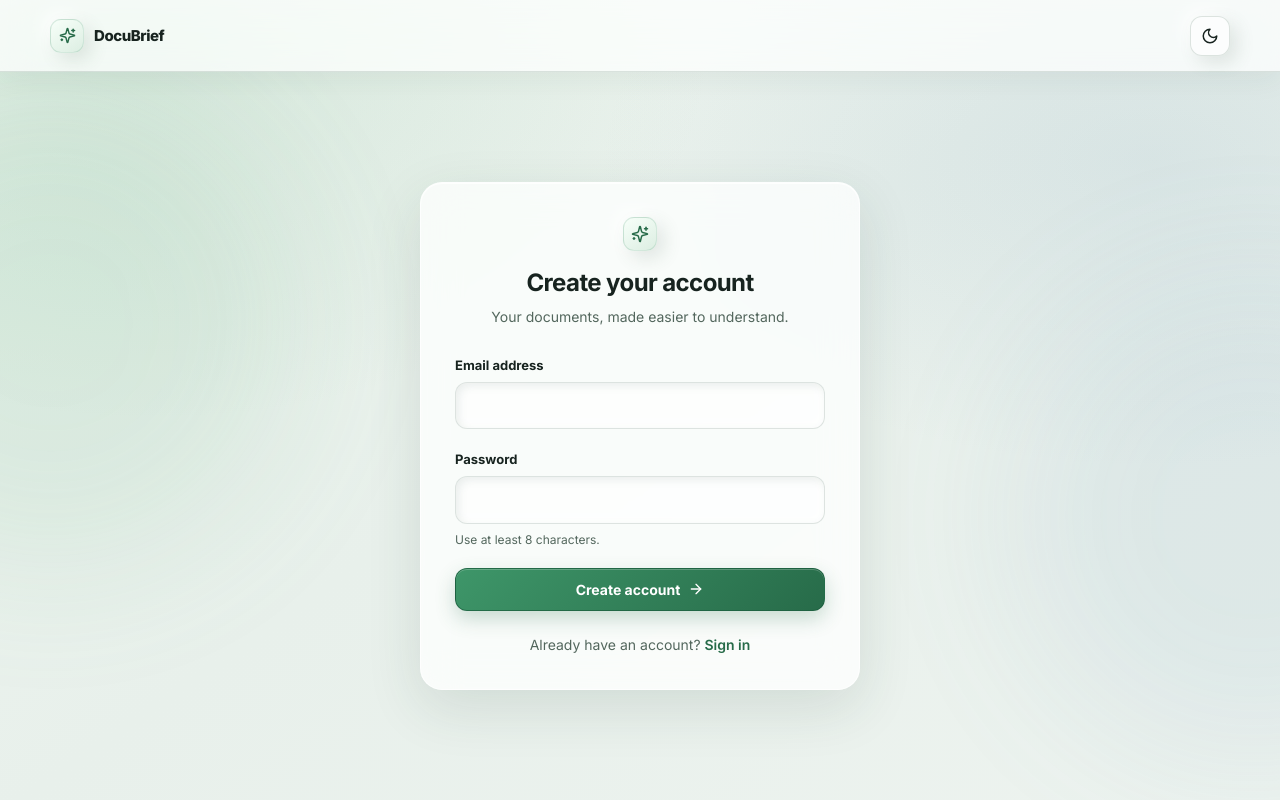
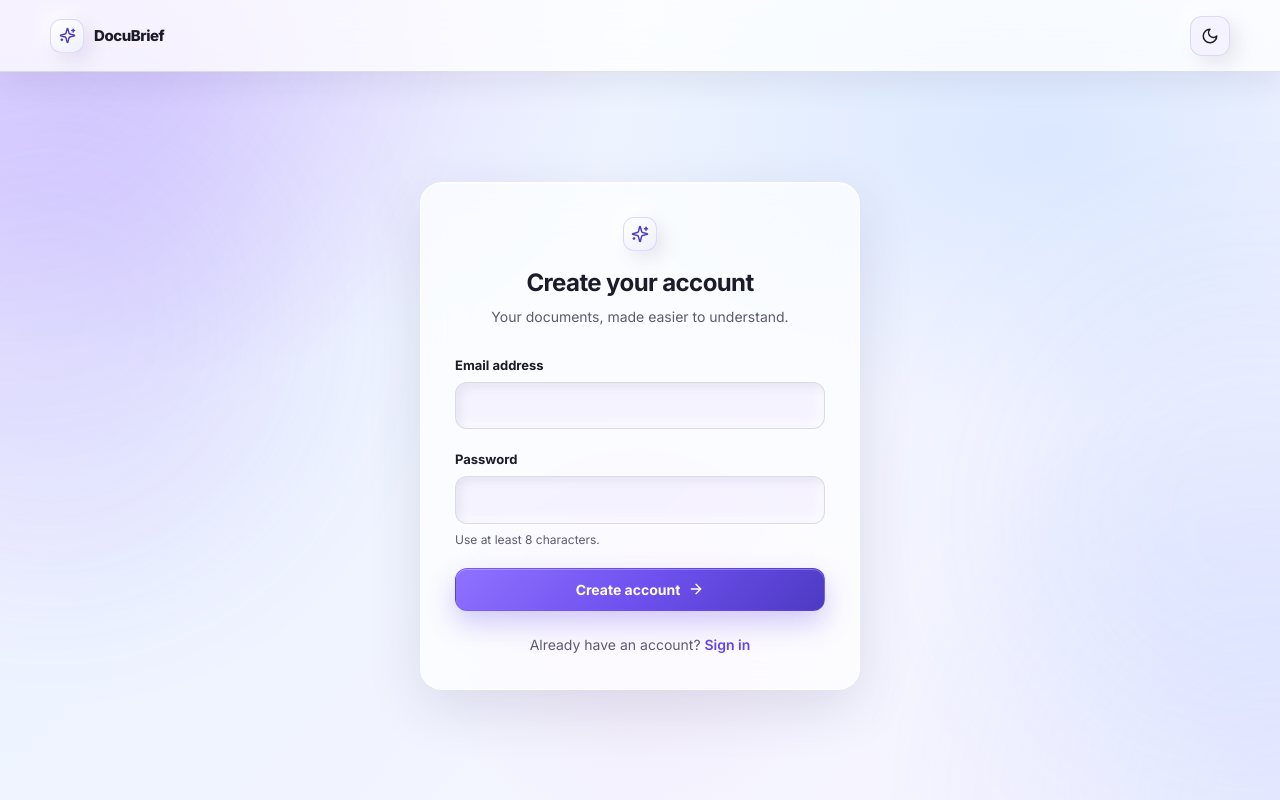
Before and after one commit to gowtham2000gsmg6-source/Docubrief-frontend, a Next.js app: page /signup in a window 1280 px wide. Built offline with nearby package versions, Linux system fonts and the light colour scheme; no server answers.

Commit message:
Add files via upload

```diff
--- a/app/globals.css
+++ b/app/globals.css
@@ -4,76 +4,77 @@
 
 :root {
   color-scheme: light;
-  --surface: rgba(255, 255, 255, 0.76);
-  --surface-strong: rgba(255, 255, 255, 0.9);
-  --surface-soft: rgba(255, 255, 255, 0.62);
-  --line: rgba(91, 120, 104, 0.2);
-  --foreground: #17231f;
-  --muted: #53675d;
-  --canvas: #edf4ef;
-  --brand: #32835c;
-  --brand-strong: #276b49;
-  --brand-deep: #1e5439;
-  --brand-50: #eaf5ef;
-  --brand-100: #d5ebde;
-  --secondary: #6586a1;
-  --error: #a32620;
-  --error-surface: rgba(255, 240, 238, 0.88);
-  --warning: #81500d;
-  --success: #1e6543;
+  --surface: rgba(255, 255, 255, 0.7);
+  --surface-strong: rgba(255, 255, 255, 0.92);
+  --surface-soft: rgba(244, 240, 255, 0.78);
+  --line: rgba(78, 66, 125, 0.15);
+  --foreground: #1d1b2a;
+  --muted: #5d5a72;
+  --canvas: #f5f2ff;
+  --brand: #7a5cf8;
+  --brand-strong: #6245ea;
+  --brand-deep: #43338f;
+  --brand-50: #f3eeff;
+  --brand-100: #e2d9ff;
+  --secondary: #77a8ff;
+  --error: #b54a55;
+  --error-surface: rgba(255, 241, 244, 0.9);
+  --warning: #a46714;
+  --success: #2d7b63;
   --body-background:
-    radial-gradient(ellipse at 12% 6%, rgba(122, 182, 145, 0.2), transparent 35%),
-    radial-gradient(ellipse at 90% 20%, rgba(126, 164, 188, 0.16), transparent 34%),
-    linear-gradient(145deg, #eff6f0 0%, #e8f0eb 48%, #edf3ef 100%);
-  --orb-primary: rgba(104, 177, 130, 0.32);
-  --orb-secondary: rgba(104, 151, 181, 0.26);
-  --glass-border: rgba(255, 255, 255, 0.72);
-  --header-shadow: 0 8px 28px rgba(37, 65, 48, 0.06);
-  --brand-mark-border: rgba(50, 131, 92, 0.16);
-  --brand-mark-background: linear-gradient(145deg, #f7fff9, #dceee2);
-  --brand-mark-foreground: #276b49;
-  --primary-border: rgba(27, 94, 61, 0.72);
-  --primary-background: linear-gradient(135deg, #3e9669 0%, #276b49 100%);
-  --primary-background-hover: linear-gradient(135deg, #35875d 0%, #1e5439 100%);
+    radial-gradient(ellipse at 12% 8%, rgba(158, 121, 255, 0.22), transparent 30%),
+    radial-gradient(ellipse at 82% 18%, rgba(111, 175, 255, 0.18), transparent 30%),
+    radial-gradient(ellipse at 50% 78%, rgba(238, 172, 218, 0.14), transparent 24%),
+    linear-gradient(135deg, #f7f4ff 0%, #eef4ff 34%, #f9f5ff 100%);
+  --orb-primary: rgba(122, 92, 248, 0.3);
+  --orb-secondary: rgba(97, 151, 255, 0.24);
+  --glass-border: rgba(255, 255, 255, 0.7);
+  --header-shadow: 0 12px 30px rgba(44, 36, 82, 0.08);
+  --brand-mark-border: rgba(122, 92, 248, 0.2);
+  --brand-mark-background: linear-gradient(145deg, #ffffff, #eef0ff);
+  --brand-mark-foreground: #4e3cc2;
+  --primary-border: rgba(98, 69, 234, 0.4);
+  --primary-background: linear-gradient(135deg, #8f72ff 0%, #6f51ef 50%, #4d3ac3 100%);
+  --primary-background-hover: linear-gradient(135deg, #7d62f5 0%, #6045e7 54%, #4434b8 100%);
   --primary-foreground: #ffffff;
-  --primary-shadow: 0 8px 20px rgba(39, 107, 73, 0.24), inset 0 1px 0 rgba(255, 255, 255, 0.22);
-  --primary-shadow-hover: 0 10px 24px rgba(39, 107, 73, 0.3), inset 0 1px 0 rgba(255, 255, 255, 0.2);
-  --drop-border: rgba(75, 125, 91, 0.44);
-  --drop-background: rgba(218, 234, 222, 0.38);
-  --drop-active-background: rgba(213, 239, 222, 0.65);
-  --drop-glow: 0 0 24px rgba(50, 131, 92, 0.2);
-  --drop-icon-background: linear-gradient(145deg, #f7fff9, #dceee2);
-  --drop-icon-foreground: #276b49;
-  --file-icon-foreground: #276b49;
-  --progress-background: rgba(131, 159, 140, 0.16);
-  --progress-gradient: linear-gradient(90deg, #49a875, #276b49);
-  --progress-glow: 0 0 12px rgba(50, 131, 92, 0.4);
-  --error-border: rgba(180, 35, 24, 0.14);
-  --row-hover: rgba(255, 255, 255, 0.42);
-  --status-queued-background: rgba(233, 237, 242, 0.78);
-  --status-queued-foreground: #475467;
-  --status-queued-border: rgba(102, 112, 133, 0.28);
-  --status-pending-background: rgba(255, 239, 213, 0.82);
-  --status-pending-foreground: #754303;
-  --status-pending-border: rgba(161, 92, 7, 0.26);
-  --status-completed-background: rgba(218, 241, 225, 0.82);
-  --status-completed-foreground: #205d3e;
-  --status-completed-border: rgba(39, 107, 73, 0.24);
-  --status-failed-background: rgba(255, 229, 226, 0.88);
-  --status-failed-foreground: #9f211b;
-  --status-failed-border: rgba(180, 35, 24, 0.22);
-  --skeleton-background: linear-gradient(100deg, rgba(198, 216, 203, 0.5) 20%, rgba(255, 255, 255, 0.78) 45%, rgba(198, 216, 203, 0.5) 70%);
-  --document-background: rgba(255, 255, 255, 0.68);
-  --document-border: rgba(87, 121, 98, 0.1);
-  --document-foreground: #21352a;
+  --primary-shadow: 0 12px 28px rgba(98, 69, 234, 0.28), inset 0 1px 0 rgba(255, 255, 255, 0.28);
+  --primary-shadow-hover: 0 16px 30px rgba(98, 69, 234, 0.32), inset 0 1px 0 rgba(255, 255, 255, 0.25);
+  --drop-border: rgba(96, 92, 164, 0.24);
+  --drop-background: rgba(244, 240, 255, 0.7);
+  --drop-active-background: rgba(233, 227, 255, 0.9);
+  --drop-glow: 0 0 28px rgba(122, 92, 248, 0.18);
+  --drop-icon-background: linear-gradient(145deg, #ffffff, #edf0ff);
+  --drop-icon-foreground: #4e3cc2;
+  --file-icon-foreground: #4e3cc2;
+  --progress-background: rgba(130, 115, 182, 0.14);
+  --progress-gradient: linear-gradient(90deg, #8f72ff, #5d7dff);
+  --progress-glow: 0 0 14px rgba(122, 92, 248, 0.34);
+  --error-border: rgba(181, 74, 85, 0.18);
+  --row-hover: rgba(255, 255, 255, 0.46);
+  --status-queued-background: rgba(127, 144, 181, 0.12);
+  --status-queued-foreground: #4f5a77;
+  --status-queued-border: rgba(102, 112, 133, 0.24);
+  --status-pending-background: rgba(255, 235, 205, 0.72);
+  --status-pending-foreground: #7d520e;
+  --status-pending-border: rgba(161, 92, 7, 0.24);
+  --status-completed-background: rgba(222, 240, 230, 0.78);
+  --status-completed-foreground: #225b43;
+  --status-completed-border: rgba(79, 114, 99, 0.24);
+  --status-failed-background: rgba(255, 229, 232, 0.82);
+  --status-failed-foreground: #9a3640;
+  --status-failed-border: rgba(181, 74, 85, 0.18);
+  --skeleton-background: linear-gradient(100deg, rgba(210, 206, 240, 0.48) 20%, rgba(255, 255, 255, 0.82) 45%, rgba(210, 206, 240, 0.48) 70%);
+  --document-background: rgba(255, 255, 255, 0.66);
+  --document-border: rgba(79, 73, 128, 0.12);
+  --document-foreground: #272336;
   --markdown-background: rgba(255, 255, 255, 0.62);
-  --markdown-foreground: #24372c;
-  --takeaway-glow: 0 0 8px rgba(50, 131, 92, 0.45);
-  --shadow-glow: 0 8px 24px rgba(50, 131, 92, 0.24);
-  --orb-blur: 75px;
-  --glass-blur: 18px;
+  --markdown-foreground: #2a273d;
+  --takeaway-glow: 0 0 10px rgba(122, 92, 248, 0.34);
+  --shadow-glow: 0 12px 28px rgba(122, 92, 248, 0.18);
+  --orb-blur: 86px;
+  --glass-blur: 20px;
   --glass-blur-sm: 12px;
-  --glass-saturation: 145%;
+  --glass-saturation: 150%;
   --radius-xs: 10px;
   --radius-sm: 11px;
   --radius-md: 14px;
@@ -84,86 +85,87 @@
   --radius-control: 12px;
   --radius-card: 22px;
   --radius-panel: 20px;
-  --shadow-glass: 0 18px 55px rgba(35, 67, 49, 0.12), inset 0 1px 0 rgba(255, 255, 255, 0.8);
-  --shadow-raised: 7px 7px 18px rgba(70, 98, 80, 0.14), -6px -6px 16px rgba(255, 255, 255, 0.76);
-  --shadow-raised-hover: 9px 9px 20px rgba(70, 98, 80, 0.17), -7px -7px 18px rgba(255, 255, 255, 0.82);
-  --shadow-pressed: inset 3px 3px 7px rgba(70, 98, 80, 0.16), inset -3px -3px 7px rgba(255, 255, 255, 0.72);
-  --shadow-input: inset 3px 3px 8px rgba(70, 98, 80, 0.1), inset -3px -3px 8px rgba(255, 255, 255, 0.78);
-  --shadow-focus: 0 0 0 3px rgba(50, 131, 92, 0.34);
+  --shadow-glass: 0 18px 55px rgba(52, 42, 94, 0.12), inset 0 1px 0 rgba(255, 255, 255, 0.78);
+  --shadow-raised: 7px 7px 18px rgba(93, 86, 126, 0.12), -6px -6px 16px rgba(255, 255, 255, 0.8);
+  --shadow-raised-hover: 9px 9px 20px rgba(93, 86, 126, 0.15), -8px -8px 18px rgba(255, 255, 255, 0.86);
+  --shadow-pressed: inset 4px 4px 10px rgba(93, 86, 126, 0.12), inset -4px -4px 10px rgba(255, 255, 255, 0.72);
+  --shadow-input: inset 4px 4px 10px rgba(93, 86, 126, 0.1), inset -4px -4px 10px rgba(255, 255, 255, 0.72);
+  --shadow-focus: 0 0 0 3px rgba(122, 92, 248, 0.28);
 }
 
 .dark {
   color-scheme: dark;
-  --surface: rgba(20, 30, 26, 0.78);
-  --surface-strong: rgba(22, 34, 29, 0.93);
-  --surface-soft: rgba(25, 39, 32, 0.84);
-  --line: rgba(183, 211, 192, 0.14);
-  --foreground: #f1f7f3;
-  --muted: #b5c7bc;
-  --canvas: #101914;
-  --brand: #55ad7d;
-  --brand-strong: #32835c;
-  --brand-deep: #276b49;
-  --brand-50: #183324;
-  --brand-100: #234b34;
-  --secondary: #9bbbd4;
-  --error: #ffaaa3;
-  --error-surface: rgba(74, 31, 29, 0.88);
-  --warning: #ffd28b;
-  --success: #9be0b6;
+  --surface: rgba(18, 21, 34, 0.72);
+  --surface-strong: rgba(21, 25, 39, 0.9);
+  --surface-soft: rgba(24, 28, 44, 0.82);
+  --line: rgba(168, 181, 255, 0.12);
+  --foreground: #f4f3ff;
+  --muted: #b2bbd8;
+  --canvas: #090d18;
+  --brand: #9d82ff;
+  --brand-strong: #7a5cf8;
+  --brand-deep: #5c45db;
+  --brand-50: #18203a;
+  --brand-100: #242951;
+  --secondary: #91c7ff;
+  --error: #ffb1b6;
+  --error-surface: rgba(72, 24, 35, 0.84);
+  --warning: #ffd28d;
+  --success: #8fe5be;
   --body-background:
-    radial-gradient(ellipse at 12% 6%, rgba(50, 131, 92, 0.17), transparent 36%),
-    radial-gradient(ellipse at 90% 20%, rgba(71, 107, 132, 0.14), transparent 34%),
-    linear-gradient(145deg, #111b16 0%, #101713 52%, #121c17 100%);
-  --orb-primary: rgba(39, 126, 78, 0.25);
-  --orb-secondary: rgba(68, 118, 151, 0.22);
-  --glass-border: var(--line);
-  --header-shadow: 0 8px 28px rgba(0, 0, 0, 0.16);
-  --brand-mark-border: rgba(121, 196, 150, 0.2);
-  --brand-mark-background: linear-gradient(145deg, #284234, #1a2a20);
-  --brand-mark-foreground: #a8e4bd;
-  --primary-border: rgba(121, 196, 150, 0.5);
-  --primary-background: linear-gradient(135deg, #3e9669 0%, #276b49 100%);
-  --primary-background-hover: linear-gradient(135deg, #35875d 0%, #1e5439 100%);
+    radial-gradient(ellipse at 12% 8%, rgba(124, 97, 255, 0.22), transparent 28%),
+    radial-gradient(ellipse at 90% 22%, rgba(105, 163, 255, 0.18), transparent 26%),
+    radial-gradient(ellipse at 52% 76%, rgba(208, 126, 255, 0.12), transparent 24%),
+    linear-gradient(145deg, #0b0f1a 0%, #111827 44%, #171a2c 100%);
+  --orb-primary: rgba(122, 92, 248, 0.28);
+  --orb-secondary: rgba(98, 153, 255, 0.22);
+  --glass-border: rgba(196, 203, 255, 0.12);
+  --header-shadow: 0 12px 30px rgba(0, 0, 0, 0.22);
+  --brand-mark-border: rgba(157, 130, 255, 0.24);
+  --brand-mark-background: linear-gradient(145deg, #1f2337, #12192b);
+  --brand-mark-foreground: #d7caff;
+  --primary-border: rgba(157, 130, 255, 0.26);
+  --primary-background: linear-gradient(135deg, #a47eff 0%, #7a5cf8 44%, #5c45db 100%);
+  --primary-background-hover: linear-gradient(135deg, #9d82ff 0%, #6f51ef 50%, #4b39b1 100%);
   --primary-foreground: #ffffff;
-  --primary-shadow: 0 8px 20px rgba(0, 0, 0, 0.25), inset 0 1px 0 rgba(255, 255, 255, 0.16);
-  --primary-shadow-hover: 0 10px 24px rgba(0, 0, 0, 0.32), inset 0 1px 0 rgba(255, 255, 255, 0.18);
-  --drop-border: rgba(145, 190, 158, 0.24);
-  --drop-background: rgba(12, 22, 16, 0.35);
-  --drop-active-background: rgba(35, 78, 50, 0.56);
-  --drop-glow: 0 0 24px rgba(85, 173, 125, 0.25);
-  --drop-icon-background: linear-gradient(145deg, #284234, #1a2a20);
-  --drop-icon-foreground: #a8e4bd;
-  --file-icon-foreground: #b5e3c4;
-  --progress-background: rgba(0, 0, 0, 0.2);
-  --progress-gradient: linear-gradient(90deg, #55ad7d, #276b49);
-  --progress-glow: 0 0 12px rgba(85, 173, 125, 0.38);
-  --error-border: rgba(255, 170, 163, 0.2);
+  --primary-shadow: 0 12px 28px rgba(0, 0, 0, 0.28), inset 0 1px 0 rgba(255, 255, 255, 0.14);
+  --primary-shadow-hover: 0 16px 30px rgba(0, 0, 0, 0.34), inset 0 1px 0 rgba(255, 255, 255, 0.16);
+  --drop-border: rgba(180, 190, 255, 0.18);
+  --drop-background: rgba(12, 17, 28, 0.52);
+  --drop-active-background: rgba(34, 36, 61, 0.82);
+  --drop-glow: 0 0 28px rgba(122, 92, 248, 0.22);
+  --drop-icon-background: linear-gradient(145deg, #1f2337, #11192c);
+  --drop-icon-foreground: #d7caff;
+  --file-icon-foreground: #d7caff;
+  --progress-background: rgba(255, 255, 255, 0.08);
+  --progress-gradient: linear-gradient(90deg, #a47eff, #6f9cff);
+  --progress-glow: 0 0 14px rgba(122, 92, 248, 0.32);
+  --error-border: rgba(255, 177, 182, 0.22);
   --row-hover: rgba(255, 255, 255, 0.04);
-  --status-queued-background: rgba(57, 70, 62, 0.75);
-  --status-queued-foreground: #d4dfd8;
-  --status-queued-border: rgba(181, 199, 188, 0.2);
-  --status-pending-background: rgba(84, 57, 22, 0.78);
-  --status-pending-foreground: #ffda9e;
-  --status-pending-border: rgba(255, 210, 139, 0.24);
-  --status-completed-background: rgba(28, 77, 49, 0.78);
-  --status-completed-foreground: #a9e8bf;
-  --status-completed-border: rgba(155, 224, 182, 0.22);
-  --status-failed-background: rgba(88, 37, 34, 0.8);
-  --status-failed-foreground: #ffb4ad;
-  --status-failed-border: rgba(255, 170, 163, 0.22);
-  --skeleton-background: linear-gradient(100deg, rgba(37, 54, 44, 0.86) 20%, rgba(61, 82, 68, 0.78) 45%, rgba(37, 54, 44, 0.86) 70%);
-  --document-background: rgba(9, 17, 12, 0.68);
-  --document-border: rgba(194, 219, 201, 0.1);
-  --document-foreground: #e0ede4;
-  --markdown-background: rgba(8, 16, 11, 0.45);
-  --markdown-foreground: #e5efe8;
-  --takeaway-glow: 0 0 8px rgba(85, 173, 125, 0.45);
-  --shadow-glow: 0 8px 24px rgba(85, 173, 125, 0.25);
-  --orb-blur: 75px;
-  --glass-blur: 18px;
+  --status-queued-background: rgba(70, 80, 108, 0.7);
+  --status-queued-foreground: #e2e8ff;
+  --status-queued-border: rgba(179, 190, 255, 0.18);
+  --status-pending-background: rgba(102, 72, 14, 0.7);
+  --status-pending-foreground: #f7d89b;
+  --status-pending-border: rgba(255, 210, 139, 0.22);
+  --status-completed-background: rgba(25, 71, 54, 0.8);
+  --status-completed-foreground: #b6eccf;
+  --status-completed-border: rgba(143, 229, 190, 0.2);
+  --status-failed-background: rgba(92, 34, 46, 0.8);
+  --status-failed-foreground: #ffc0c7;
+  --status-failed-border: rgba(255, 177, 182, 0.2);
+  --skeleton-background: linear-gradient(100deg, rgba(33, 36, 54, 0.88) 20%, rgba(57, 62, 85, 0.7) 45%, rgba(33, 36, 54, 0.88) 70%);
+  --document-background: rgba(9, 12, 22, 0.7);
+  --document-border: rgba(196, 203, 255, 0.08);
+  --document-foreground: #edf2ff;
+  --markdown-background: rgba(7, 11, 20, 0.6);
+  --markdown-foreground: #edf3ff;
+  --takeaway-glow: 0 0 10px rgba(122, 92, 248, 0.32);
+  --shadow-glow: 0 12px 28px rgba(122, 92, 248, 0.22);
+  --orb-blur: 82px;
+  --glass-blur: 20px;
   --glass-blur-sm: 12px;
-  --glass-saturation: 145%;
+  --glass-saturation: 150%;
   --radius-xs: 10px;
   --radius-sm: 11px;
   --radius-md: 14px;
@@ -171,12 +173,12 @@
   --radius-drop: 18px;
   --radius-badge: 999px;
   --radius-circle: 50%;
-  --shadow-glass: 0 20px 60px rgba(0, 0, 0, 0.25), inset 0 1px 0 rgba(235, 255, 241, 0.09);
-  --shadow-raised: 7px 7px 18px rgba(0, 0, 0, 0.28), -6px -6px 16px rgba(69, 91, 77, 0.11);
-  --shadow-raised-hover: 9px 9px 20px rgba(0, 0, 0, 0.34), -7px -7px 18px rgba(75, 103, 84, 0.14);
-  --shadow-pressed: inset 3px 3px 7px rgba(0, 0, 0, 0.3), inset -3px -3px 7px rgba(83, 111, 92, 0.13);
-  --shadow-input: inset 3px 3px 8px rgba(0, 0, 0, 0.28), inset -3px -3px 8px rgba(83, 111, 92, 0.12);
-  --shadow-focus: 0 0 0 3px rgba(85, 173, 125, 0.48);
+  --shadow-glass: 0 20px 60px rgba(0, 0, 0, 0.25), inset 0 1px 0 rgba(228, 237, 255, 0.06);
+  --shadow-raised: 7px 7px 18px rgba(0, 0, 0, 0.28), -6px -6px 16px rgba(69, 76, 103, 0.12);
+  --shadow-raised-hover: 9px 9px 20px rgba(0, 0, 0, 0.35), -8px -8px 18px rgba(82, 94, 122, 0.14);
+  --shadow-pressed: inset 4px 4px 10px rgba(0, 0, 0, 0.28), inset -4px -4px 10px rgba(82, 94, 122, 0.12);
+  --shadow-input: inset 4px 4px 10px rgba(0, 0, 0, 0.24), inset -4px -4px 10px rgba(82, 94, 122, 0.12);
+  --shadow-focus: 0 0 0 3px rgba(157, 130, 255, 0.42);
 }
 
 * { box-sizing: border-box; }
@@ -214,8 +216,8 @@ body::after {
   right: -17vw;
   background: var(--orb-secondary);
 }
-.dark body::before { opacity: 0.55; }
-.dark body::after { opacity: 0.5; }
+.dark body::before { opacity: 0.6; }
+.dark body::after { opacity: 0.52; }
 button, input, select { font: inherit; }
 button:focus-visible, a:focus-visible, input:focus-visible, select:focus-visible {
   outline: 3px solid var(--brand);
@@ -223,6 +225,34 @@ button:focus-visible, a:focus-visible, input:focus-visible, select:focus-visible
   box-shadow: var(--shadow-focus);
 }
 ::selection { background: var(--brand-100); color: var(--foreground); }
+
+@media (prefers-reduced-motion: reduce) {
+  *, *::before, *::after {
+    animation-duration: 0.01ms !important;
+    animation-iteration-count: 1 !important;
+    transition-duration: 0.01ms !important;
+    scroll-behavior: auto !important;
+  }
+  body::before,
+  body::after {
+    filter: none;
+  }
+}
+
+@supports not (backdrop-filter: blur(1px)) {
+  .app-header,
+  .section-card,
+  .auth-card,
+  .detail-panel,
+  .upload-item,
+  .status-badge,
+  .document-row,
+  .dropzone {
+    background: var(--surface-strong);
+    backdrop-filter: none;
+    -webkit-backdrop-filter: none;
+  }
+}
 
 .app-header {
   position: sticky;
--- a/app/layout.tsx
+++ b/app/layout.tsx
@@ -22,6 +22,7 @@ export default function RootLayout({ children }: { children: ReactNode }) {
   return (
     <html lang="en" suppressHydrationWarning>
       <body className={`${inter.variable} ${inter.className}`}>
+        <div aria-hidden="true" className="pointer-events-none fixed inset-0 -z-10 bg-[radial-gradient(circle_at_top_left,rgba(122,92,248,0.14),transparent_32%),radial-gradient(circle_at_bottom_right,rgba(103,156,255,0.12),transparent_28%)]" />
         <Providers>
           <AppHeader />
           {children}
--- a/tailwind.config.ts
+++ b/tailwind.config.ts
@@ -50,6 +50,9 @@ const config: Config = {
         card: "var(--radius-card)",
         panel: "var(--radius-panel)",
       },
+      backgroundImage: {
+        mesh: "var(--body-background)",
+      },
     },
   },
   plugins: [],
```
